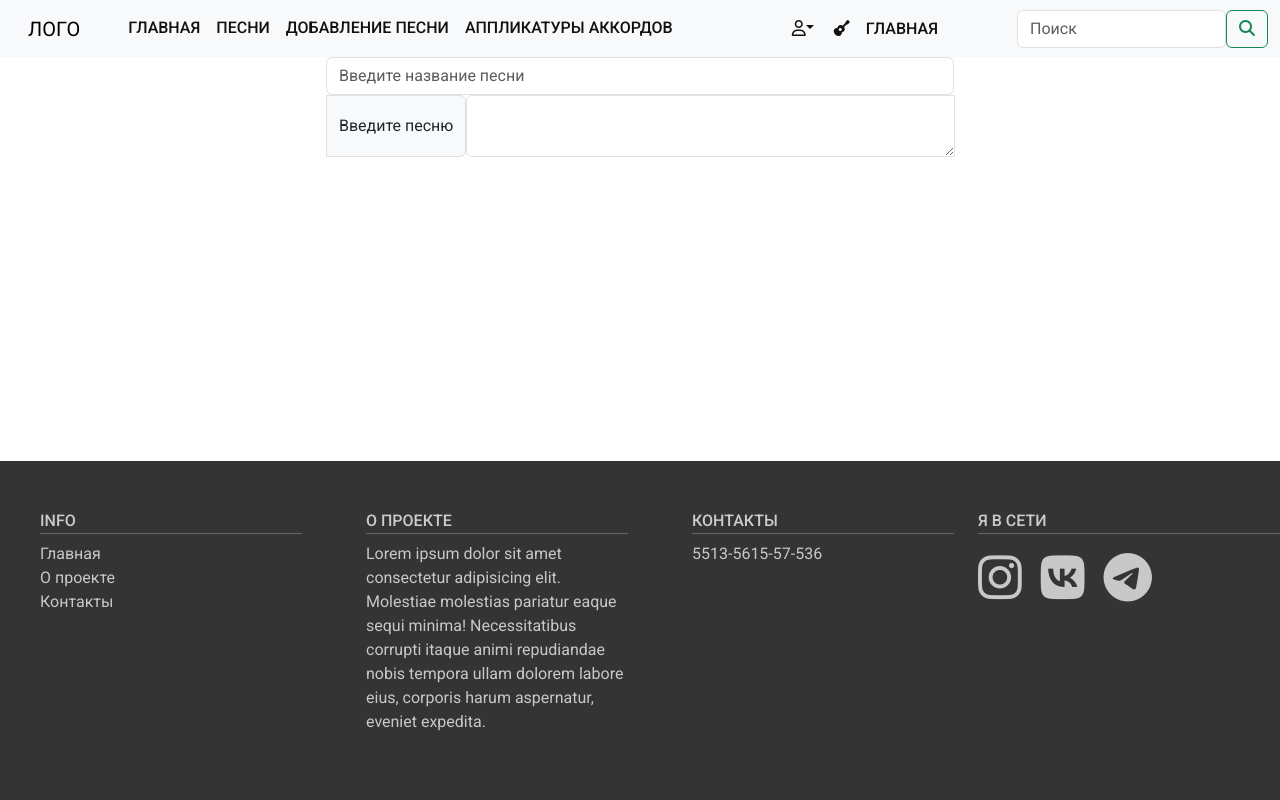
After one commit to alexvic-che/Guitar-project, a Django app: page /add_sing/ in a window 1280 px wide. The commit adds this page. Run offline with Django 5.2, Linux system fonts and the light colour scheme; some libraries are stand-ins or nearby versions.

Commit message:
added form

```diff
--- /dev/null
+++ b/guitarsite/guitar/templates/guitar/add_sing.html
@@ -0,0 +1,21 @@
+{% extends 'base.html' %} {% load static %} {% block content %}
+
+<div class="conteiner">
+  <div class="row">
+    <div class="col-3"></div>
+    <div class="col-6">
+      <form action="">
+        <input class="form-control" type="text" placeholder="Введите название песни" aria-label="Введите название песни">
+        <div class="input-group">
+          <span class="input-group-text">Введите песню</span>
+          <textarea
+            class="form-control"
+            aria-label="С текстовым полем"
+          ></textarea>
+        </div>
+      </form>
+    </div>
+    <div class="col-3"></div>
+  </div>
+</div>
+{% endblock content%}
--- a/guitarsite/guitar/urls.py
+++ b/guitarsite/guitar/urls.py
@@ -2,6 +2,7 @@ from django.urls import path, re_path
 from . import views
 
 urlpatterns = [
+
     path("", views.index, name="index"),
     path("about/",views.about, name = "about"),
     path("sing/<slug:sing_slug>/", views.show_sing, name="sing"),
@@ -9,5 +10,6 @@ urlpatterns = [
 
     path("sings/difficult/<slug:difficult_slug>/", views.show_sings, name="sings_by_difficulty"),
     path("sings/author/<slug:author_slug>/", views.show_sings, name="sings_by_author"),
+    path("add_sing/", views.add_sing, name="add_sing"),
 
 ]
--- a/guitarsite/guitar/views.py
+++ b/guitarsite/guitar/views.py
@@ -64,6 +64,8 @@ def show_sing(request, sing_slug):
     }
     return render(request,"guitar/sing.html",context)
 
+def add_sing(request):
+    return render(request, "guitar/add_sing.html")
 
 
 def not_found_page(request, exception):
--- a/guitarsite/templates/base.html
+++ b/guitarsite/templates/base.html
@@ -46,26 +46,13 @@
                 <a class="nav-link" href="{% url 'index' %}">Главная</a>
               </li>
               <li class="nav-item">
-                <a class="nav-link" href="{% url 'about' %}">О нас</a>
+                <a class="nav-link" href="{% url 'sings' %}">Песни</a>
               </li>
               <li class="nav-item">
-                <a class="nav-link" href="#">Форум</a>
+                <a class="nav-link" href="{% url 'add_sing' %}">Добавление песни</a>
               </li>
-              <li class="nav-item dropdown">
-                <a
-                  class="nav-link dropdown-toggle"
-                  data-bs-toggle="dropdown"
-                  href="#"
-                  >Аккорды</a
-                >
-                <ul class="dropdown-menu">
-                  <li>
-                    <a class="dropdown-item" href="#">Аппликатуры аккордов</a>
-                  </li>
-                  <li>
-                    <a class="dropdown-item" href="{% url 'sings' %}">Аккорды для песен</a>
-                  </li>
-                </ul>
+              <li class="nav-item">
+                <a class="nav-link" href="#">Аппликатуры аккордов</a>
               </li>
             </ul>
             <ul class="navbar-nav ms-auto mb-2 mb-lg-0">
```
